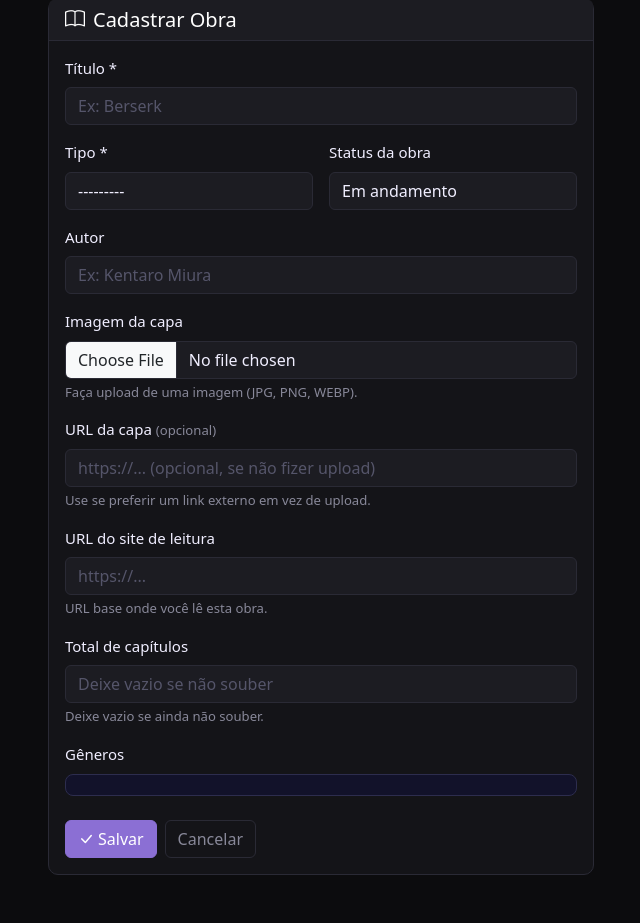
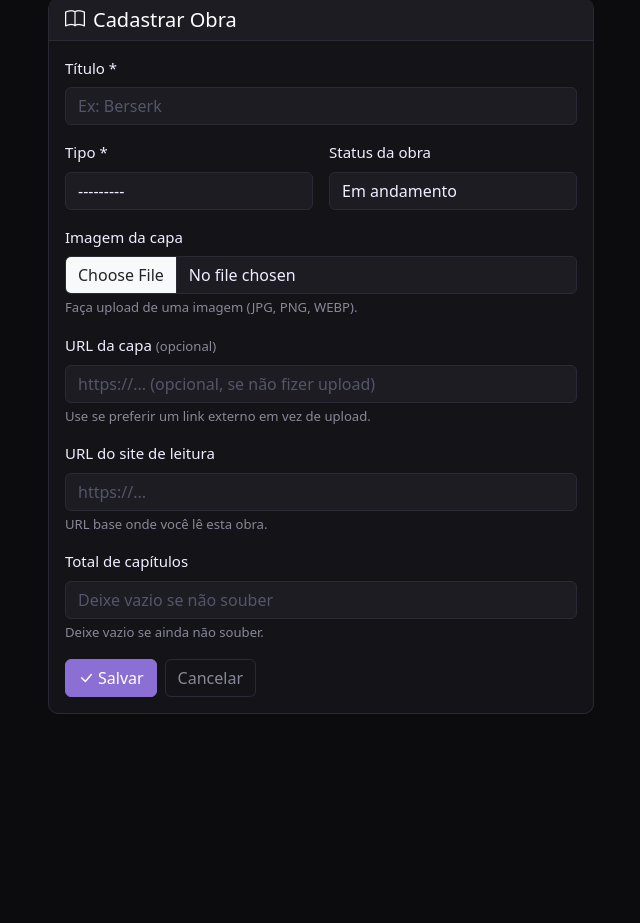
Before and after one commit to wesurex/marca-paginas, a Django app: page /obras/criar/ in a window 1280 px wide. Shown: the part 120-1043 px from the top of the page, without its empty margins (319-959 px from the left). After the commit the page ends 834 px from the top, so only its background shows below. Run offline with Django 5.2, Linux system fonts and the light colour scheme; data that the repository does not hold is empty.

Commit message:
Remove campos autor e gêneros do formulário de obra
Co-Authored-By: Claude Sonnet 4.6 <noreply@anthropic.com>

```diff
--- a/core/forms.py
+++ b/core/forms.py
@@ -5,17 +5,15 @@ from .models import Obra, ProgressoLeitura, Genero
 class ObraForm(forms.ModelForm):
     class Meta:
         model = Obra
-        fields = ['titulo', 'tipo', 'autor', 'capa', 'capa_url', 'site_base_url', 'total_capitulos', 'status_obra', 'generos']
+        fields = ['titulo', 'tipo', 'capa', 'capa_url', 'site_base_url', 'total_capitulos', 'status_obra']
         widgets = {
             'titulo': forms.TextInput(attrs={'class': 'form-control', 'placeholder': 'Ex: Berserk'}),
             'tipo': forms.Select(attrs={'class': 'form-select'}),
-            'autor': forms.TextInput(attrs={'class': 'form-control', 'placeholder': 'Ex: Kentaro Miura'}),
             'capa': forms.ClearableFileInput(attrs={'class': 'form-control'}),
             'capa_url': forms.URLInput(attrs={'class': 'form-control', 'placeholder': 'https://... (opcional, se não fizer upload)'}),
             'site_base_url': forms.URLInput(attrs={'class': 'form-control', 'placeholder': 'https://...'}),
             'total_capitulos': forms.NumberInput(attrs={'class': 'form-control', 'placeholder': 'Deixe vazio se não souber'}),
             'status_obra': forms.Select(attrs={'class': 'form-select'}),
-            'generos': forms.CheckboxSelectMultiple(attrs={'class': 'list-unstyled'}),
         }
 
 
--- a/core/templates/core/obras/form.html
+++ b/core/templates/core/obras/form.html
@@ -38,11 +38,6 @@
           </div>
 
           <div class="mb-3">
-            <label class="form-label">Autor</label>
-            {{ form.autor }}
-          </div>
-
-          <div class="mb-3">
             <label class="form-label">Imagem da capa</label>
             {% if obra.capa %}
               <div class="mb-2">
@@ -72,13 +67,6 @@
             <div class="form-text text-muted">Deixe vazio se ainda não souber.</div>
           </div>
 
-          <div class="mb-4">
-            <label class="form-label">Gêneros</label>
-            <div style="max-height:150px;overflow-y:auto;border:1px solid #2d2d4e;border-radius:8px;padding:10px;background:#12122a;">
-              {{ form.generos }}
-            </div>
-          </div>
-
           <div class="d-flex gap-2">
             <button type="submit" class="btn btn-primary">
               <i class="bi bi-check-lg me-1"></i>Salvar
```
